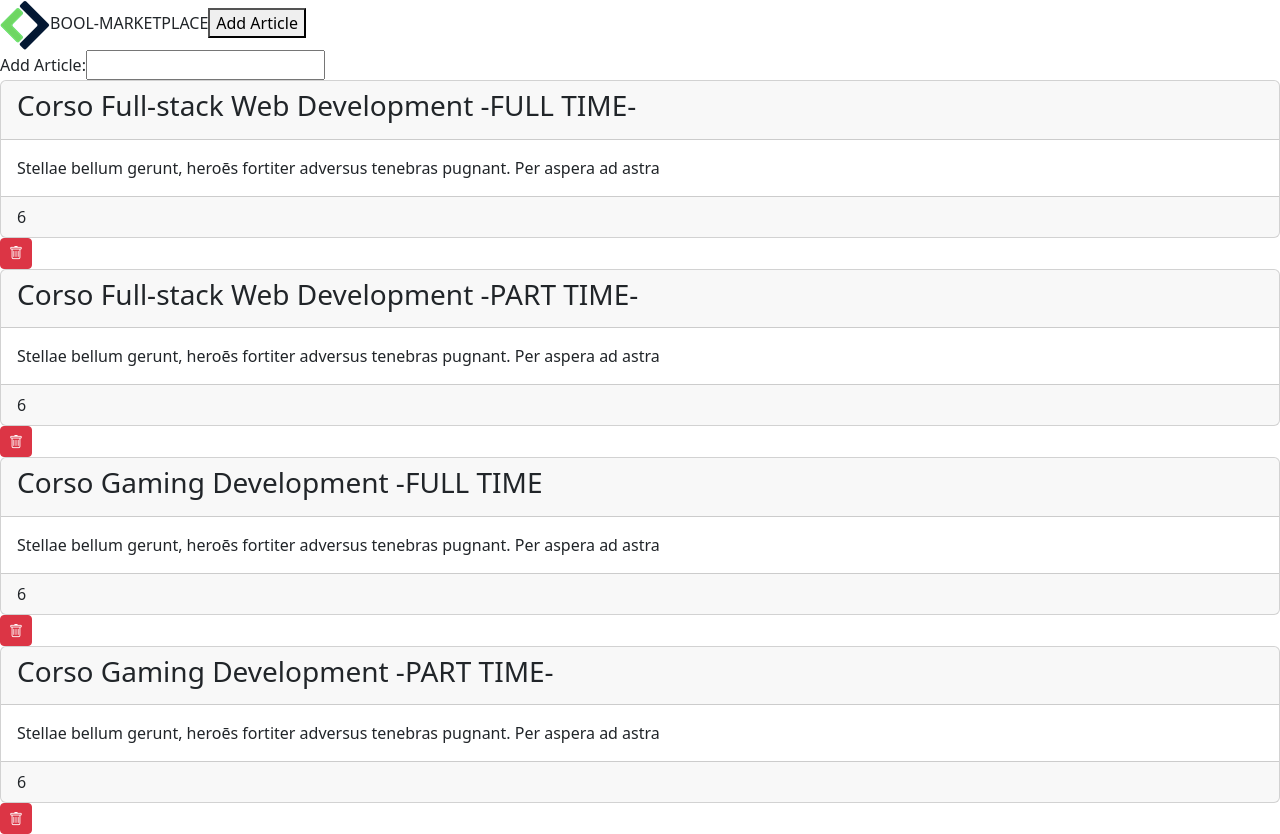
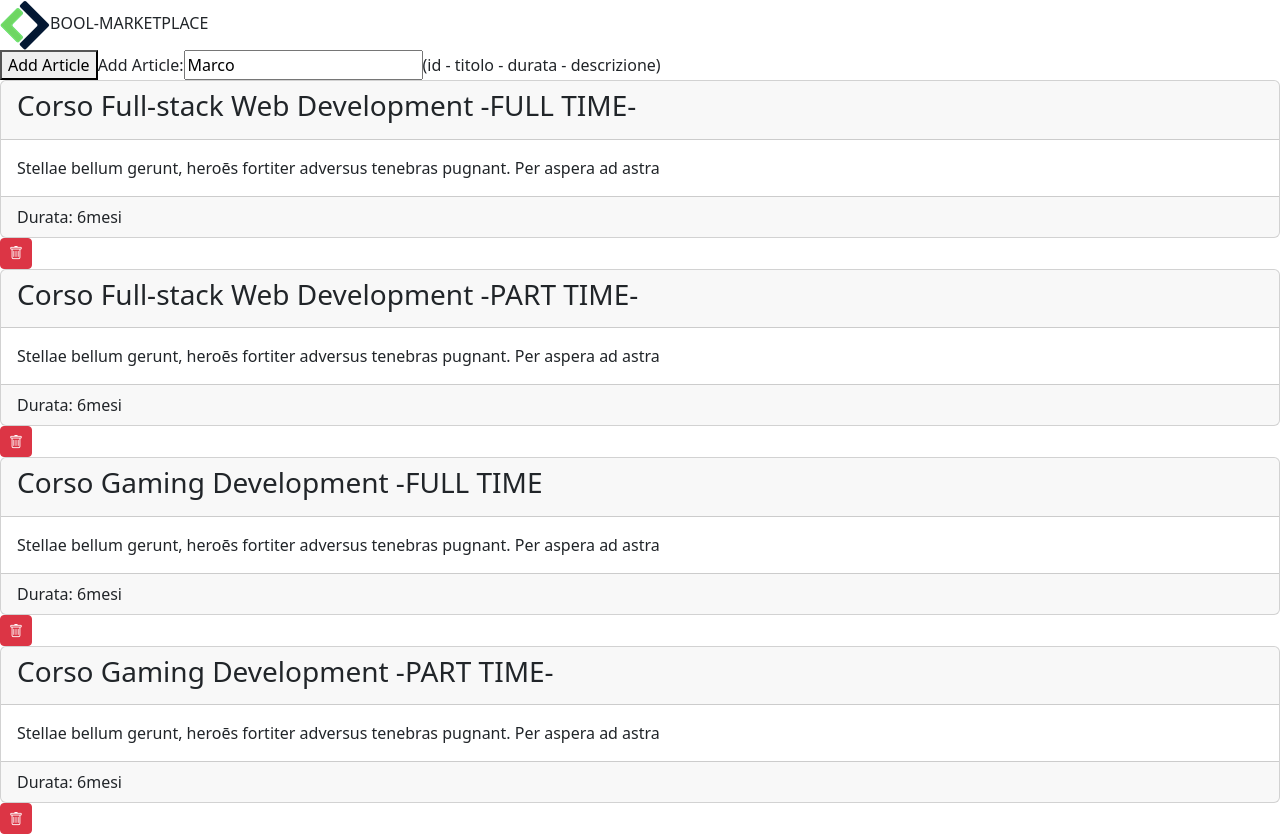
Before and after one commit to francesco-troise/react-form, a React (Vite) app: page / in a window 1280 px wide. Built offline with nearby package versions, Linux system fonts and the light colour scheme.

Commit message:
Add wind prevention from
Add coordination between input and internal state

Add input handling and new_item object creation

```diff
--- a/src/App.jsx
+++ b/src/App.jsx
@@ -45,7 +45,8 @@ function App() {
     <>
       <Header />
 
-      <SectionAddArticle />
+      <SectionAddArticle setArticles={setArticles} />
+      {/*SectionAddArticle deve essere in grado di modificare lo "state" articles*/}
 
       {articles.map((art) => (
         <div className="wrapper" key={art.id}>
--- a/src/components/ListArticles.jsx
+++ b/src/components/ListArticles.jsx
@@ -8,7 +8,7 @@ export default function ListArticles({ id_corso, durata, descrizione }) {
         <p className="card-text">{descrizione}</p>
       </div>
       <div className="card-footer">
-        <span className="card-text">{durata}</span>
+        <span className="card-text">Durata: {durata}mesi</span>
       </div>
     </div>
   );
--- a/src/components/SectionAddArticle.jsx
+++ b/src/components/SectionAddArticle.jsx
@@ -1,10 +1,36 @@
-export default function SectionAddArticle() {
+import { useState } from "react";
+
+export default function SectionAddArticle({ setArticles }) {
+  const [input, setInput] = useState("Marco");
+
+  const handle_submit = (event) => {
+    event.preventDefault();
+
+    const parts = input.split("-");
+
+    const new_item = {
+      id: parts[0].trim(),
+      id_corso: parts[1].trim(),
+      durata: Number(parts[2].trim()),
+      descrizione: parts[3].trim(),
+    };
+
+    setArticles((prev) => [...prev, new_item]);
+    setInput("");
+  };
+
   return (
     <>
-      <button type="submit">Add Article</button>
-      <form>
+      <form onSubmit={handle_submit}>
+        <button type="submit">Add Article</button>
         <label htmlFor="input-article">Add Article: </label>
-        <input type="text" id="input-article"></input>
+        <input
+          type="text"
+          id="input-article"
+          value={input}
+          onChange={(e) => setInput(e.target.value)}
+        ></input>
+        <span>(id - titolo - durata - descrizione)</span>
       </form>
     </>
   );
```
